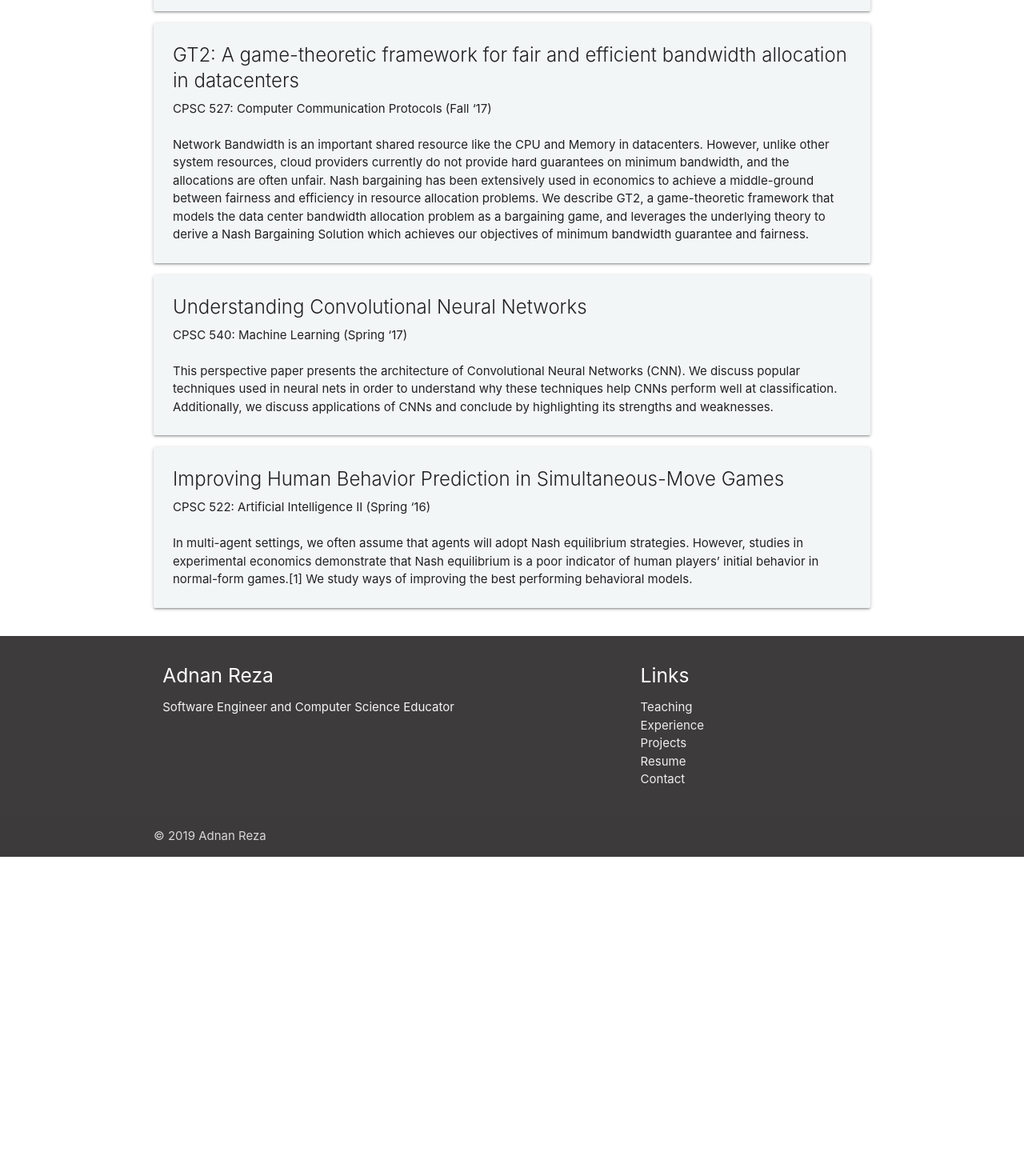
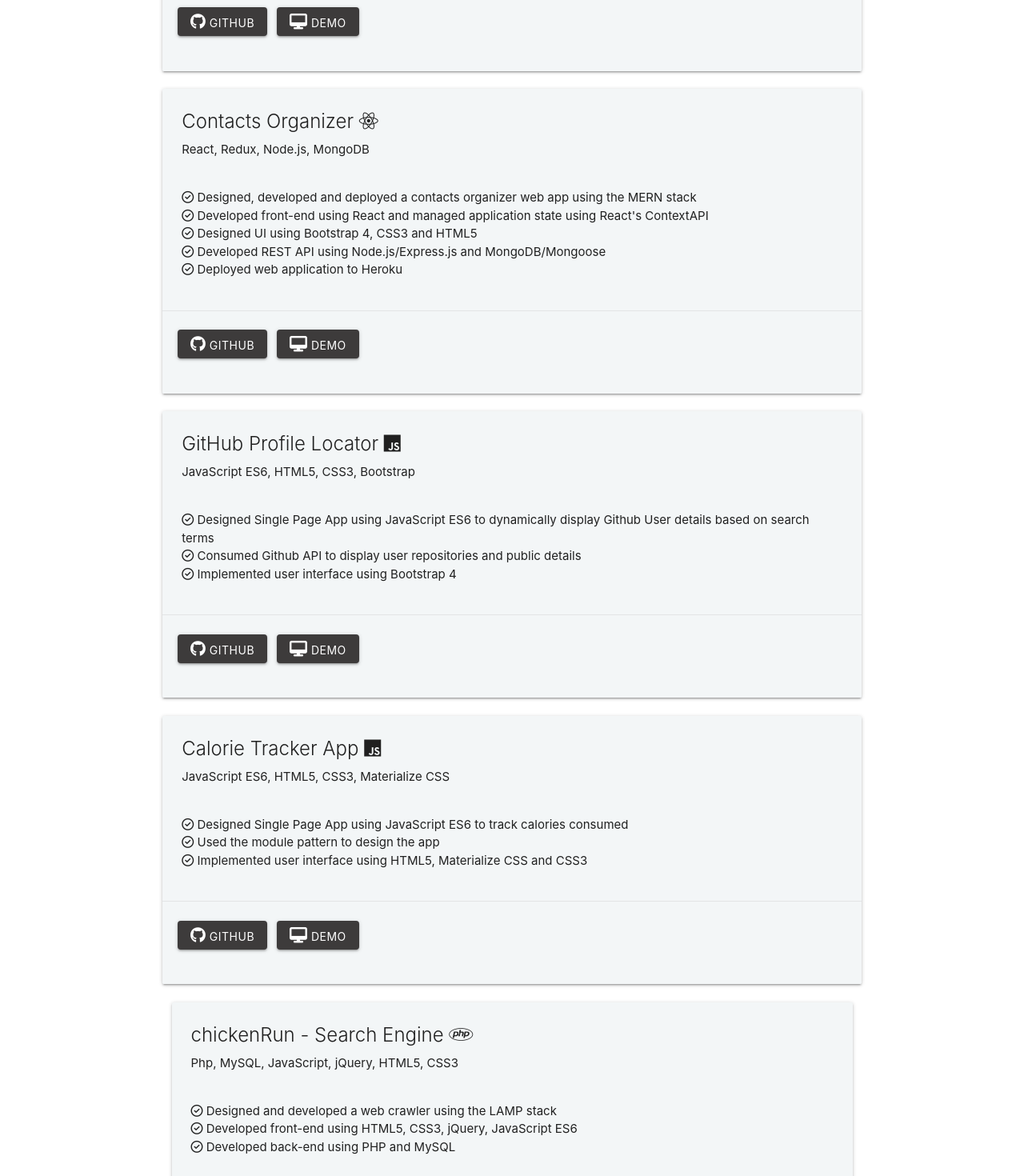
Before and after one commit to adnanreza/personal-site, a React (Create React App) app: page /Projects in a window 1280 px wide. Shown: the part 460-1930 px from the top of the page at 80% size. Before the commit the page ends 1531 px from the top, so only its background shows below. Built offline with nearby package versions, Linux system fonts and the light colour scheme; the HTML template or start-up script is replaced by a standard one.

Commit message:
Changed Project page to include dev projects and updated ResumeBlock card

```diff
--- a/src/components/layout/ResumeBlock.js
+++ b/src/components/layout/ResumeBlock.js
@@ -1,13 +1,29 @@
 import React from 'react';
+import { Link } from 'react-router-dom';
 import PropTypes from 'prop-types';
 
-const ResumeBlock = ({ heading, subheading, buttons, body, list, links }) => {
+const ResumeBlock = ({
+  heading,
+  subheading,
+  techStack,
+  buttons,
+  body,
+  list,
+  links,
+  docLink,
+  gitLink,
+  demoLink
+}) => {
   const array = Array.from(body);
 
   return (
     <div style={style} className='card darken-1'>
       <div className='card-content'>
-        <span className='card-title'>{heading}</span>
+        <span className='card-title'>
+          {heading}
+          {` `}
+          {techStack && <i class={techStack}></i>}
+        </span>
         <span>{subheading}</span>
         <br />
         <br />
@@ -32,8 +48,52 @@ const ResumeBlock = ({ heading, subheading, buttons, body, list, links }) => {
       </div>
       {links && (
         <div className='card-action'>
-          <a href='#'>This is a link</a>
-          <a href='#'>This is a link</a>
+          <div className='row' style={buttonLinkContainer}>
+            {gitLink && (
+              <div style={buttonLink}>
+                <a
+                  href={gitLink}
+                  className='waves-effect waves-light btn'
+                  target='_blank'
+                  rel='noopener noreferrer'
+                  style={buttonStyle}
+                >
+                  <i className='fab fa-github'></i>{' '}
+                  <span className='network-name'>Github</span>
+                </a>
+              </div>
+            )}
+
+            {demoLink && (
+              <div style={buttonLink}>
+                <a
+                  href={demoLink}
+                  className='waves-effect waves-light btn'
+                  target='_blank'
+                  rel='noopener noreferrer'
+                  style={buttonStyle}
+                >
+                  <i class='fas fa-desktop'></i>{' '}
+                  <span className='network-name'>DEMO</span>
+                </a>
+              </div>
+            )}
+
+            {docLink && (
+              <div style={buttonLink}>
+                <a
+                  href={docLink}
+                  className='waves-effect waves-light btn'
+                  target='_blank'
+                  rel='noopener noreferrer'
+                  style={buttonStyle}
+                >
+                  <i class='fas fa-file-pdf'></i>{' '}
+                  <span className='network-name'>DOCUMENTATION</span>
+                </a>
+              </div>
+            )}
+          </div>
         </div>
       )}
     </div>
@@ -44,8 +104,24 @@ const style = {
   backgroundColor: 'rgba(243, 246, 247, 1)'
 };
 
+const buttonLinkContainer = {
+  display: 'flex',
+  flexDirection: 'row',
+  justifyContent: 'left'
+};
+
 const buttonsRow = {
   padding: '0 10px'
+};
+
+const buttonLink = {
+  padding: '0.5rem 0.4rem',
+  flexShrink: 1
+};
+
+const buttonStyle = {
+  borderRadius: '4px',
+  backgroundColor: 'rgb(61, 59, 59)'
 };
 
 ResumeBlock.propTypes = {};
--- a/src/components/pages/Projects.js
+++ b/src/components/pages/Projects.js
@@ -14,6 +14,43 @@ const Projects = () => {
   const bgt = [
     'In multi-agent settings, we often assume that agents will adopt Nash equilibrium strategies. However, studies in experimental economics demonstrate that Nash equilibrium is a poor indicator of human players’ initial behavior in normal-form games.[1] We study ways of improving the best performing behavioral models.'
   ];
+  const calTracker = [
+    'Designed Single Page App using JavaScript ES6 to track calories consumed',
+    'Used the module pattern to design the app',
+    'Implemented user interface using HTML5, Materialize CSS and CSS3'
+  ];
+  const calTracterTechStack = 'fab fa-js';
+  const contactOrg = [
+    'Designed, developed and deployed a contacts organizer web app using the MERN stack',
+    "Developed front-end using React and managed application state using React's ContextAPI",
+    'Designed UI using Bootstrap 4, CSS3 and HTML5',
+    'Developed REST API using Node.js/Express.js and MongoDB/Mongoose',
+    'Deployed web application to Heroku'
+  ];
+  const contactOrgTechStack = 'fab fa-react';
+
+  const devBook = [
+    'Designed, developed and deployed a social network for developers using the MERN stack',
+    'Developed front-end using React and managed application state using Redux',
+    'Designed UI using Bootstrap 4, CSS3 and HTML5',
+    'Developed REST API using Node.js/Express.js and MongoDB/Mongoose',
+    'Deployed web application to Heroku'
+  ];
+  const devBookTechStack = 'fab fa-react';
+  const chickenRun = [
+    'Designed and developed a web crawler using the LAMP stack',
+    'Developed front-end using HTML5, CSS3, jQuery, JavaScript ES6',
+    'Developed back-end using PHP and MySQL'
+  ];
+  const chickenRunTechStack = 'fab fa-php';
+
+  const GitHubProfileLocator = [
+    'Designed Single Page App using JavaScript ES6 to dynamically display Github User details based on search terms',
+    'Consumed Github API to display user repositories and public details',
+    'Implemented user interface using Bootstrap 4'
+  ];
+
+  const GitHubProfileLocatorTechStack = 'fab fa-js';
 
   const headingStyle = {
     padding: '0.5rem 1rem 1rem 0'
@@ -28,6 +65,76 @@ const Projects = () => {
             {` `}
             Projects
           </h4>
+          {/**Featured Projects */}
+
+          <div className='row'>
+            <div className='col s12 m12 l12'>
+              <ResumeBlock
+                heading='devBook - Professional Social Network'
+                subheading='React, Redux, Node.js, MongoDB'
+                body={devBook}
+                list={true}
+                links={true}
+                gitLink='https://github.com/adnanreza/devBook'
+                demoLink='https://rocky-caverns-21921.herokuapp.com/'
+                techStack={devBookTechStack}
+              ></ResumeBlock>
+            </div>
+
+            <div className='col s12 m12 l12'>
+              <ResumeBlock
+                heading='Contacts Organizer'
+                subheading='React, Redux, Node.js, MongoDB'
+                body={contactOrg}
+                list={true}
+                links={true}
+                gitLink='https://github.com/adnanreza/contactsOrganizer'
+                demoLink='https://immense-beach-76151.herokuapp.com/'
+                techStack={contactOrgTechStack}
+              ></ResumeBlock>
+            </div>
+
+            <div className='col s12 m12 l12'>
+              <ResumeBlock
+                heading='GitHub Profile Locator'
+                subheading='JavaScript ES6, HTML5, CSS3, Bootstrap'
+                body={GitHubProfileLocator}
+                list={true}
+                links={true}
+                gitLink='https://github.com/adnanreza/GitHubProfileLocator'
+                demoLink='https://adnanreza.github.io/GitHubProfileLocator/'
+                techStack={GitHubProfileLocatorTechStack}
+              ></ResumeBlock>
+            </div>
+
+            <div className='col s12 m12 l12'>
+              <ResumeBlock
+                heading='Calorie Tracker App'
+                subheading='JavaScript ES6, HTML5, CSS3, Materialize CSS'
+                body={calTracker}
+                list={true}
+                links={true}
+                gitLink='https://github.com/adnanreza/calTracker'
+                demoLink='https://adnanreza.github.io/calTracker/'
+                techStack={calTracterTechStack}
+              ></ResumeBlock>
+
+              <div className='col s12 m12 l12'>
+                <ResumeBlock
+                  heading='chickenRun - Search Engine'
+                  subheading='Php, MySQL, JavaScript, jQuery, HTML5, CSS3'
+                  links={true}
+                  gitLink='https://github.com/adnanreza/ChickenRun'
+                  body={chickenRun}
+                  list={true}
+                  techStack={chickenRunTechStack}
+                ></ResumeBlock>
+              </div>
+            </div>
+          </div>
+
+          {/**Featured Projects End*/}
+          {/**
           <ResumeBlock
             heading='Demystifying AlphaGo'
             subheading='MSc Essay (Spring ‘18)'
@@ -47,7 +154,7 @@ const Projects = () => {
             heading='Improving Human Behavior Prediction in Simultaneous-Move Games'
             subheading='CPSC 522: Artificial Intelligence II (Spring ‘16)'
             body={bgt}
-          ></ResumeBlock>
+          ></ResumeBlock>*/}
         </div>
       </div>
     </Fragment>
```
